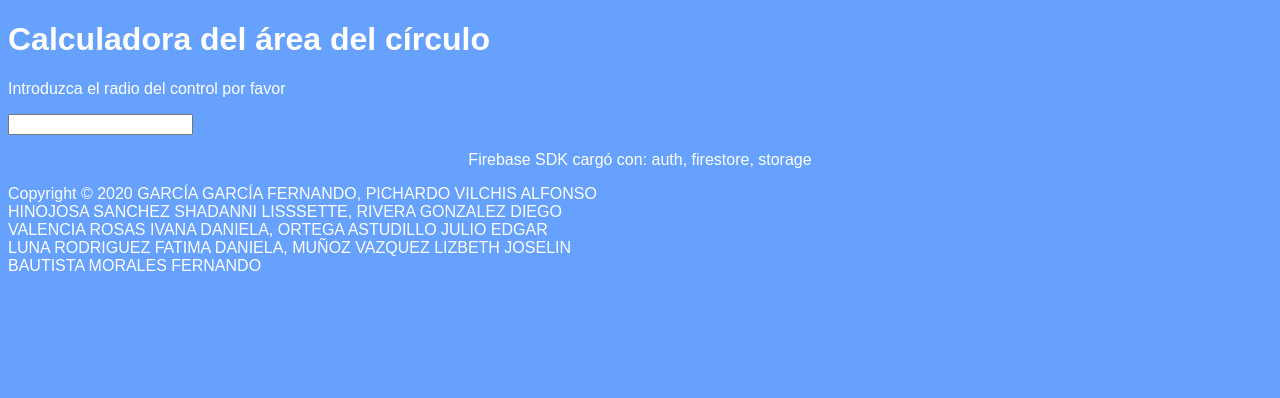
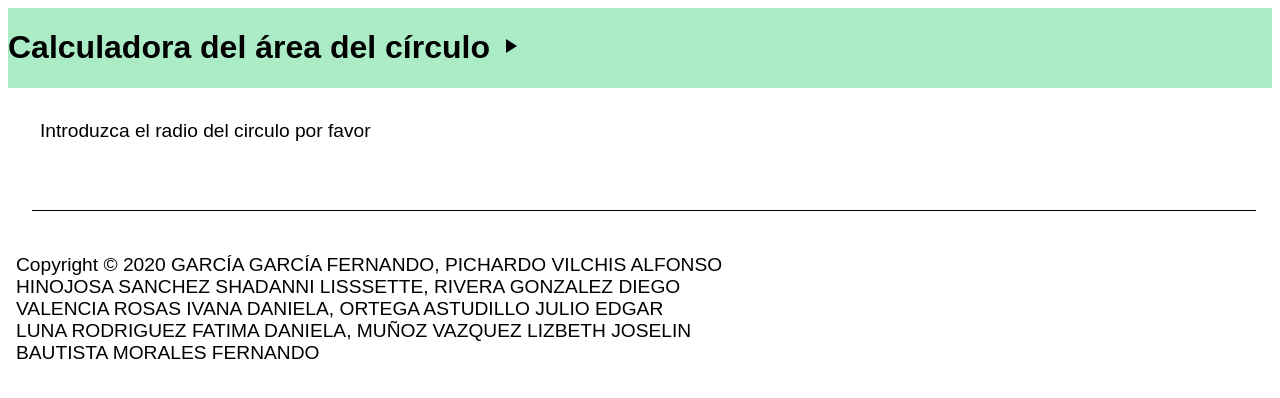
Before and after one commit to gagfe14/proyectopwa, a plain HTML site: page public/index.html in a window 1280 px wide. Drawn offline with Linux system fonts and the light colour scheme; some packages are replaced by stand-ins of ours.

Commit message:
commit estilos

```diff
--- a/public/css/estilos.css
+++ b/public/css/estilos.css
@@ -1,17 +1,105 @@
-body {
-    font-family: sans-serif;
-    background-color:#65a1fd;
-    color: #ffffff;
-}
-body > h1{
-    font-family: sans-serif;
-    color: white;
-    size: 20px;
-    text-align: center;
-}
-body > p{
-    font-family: sans-serif;
-    color: white;
-    size: 12px;
-    text-align: center;
-}
+{
+    margin: 0px;
+    padding: 0px;
+  }
+   :root {
+      --color-primario:  #abebc6 ;
+      --color-hover: #4646462c;
+      --color-secundario: darkblue;
+      --color-componente: black;
+      --altura-etiqueta: 0.7rem;
+      font-family: sans-serif
+    }
+
+    * {
+      box-sizing: border-box;
+    }
+
+    #body {
+      margin: 0;
+    }
+
+    #header {
+      display: flex;
+      position: sticky;
+      top: 0;
+      background-color: var(--color-primario);
+    }
+
+    #h1 {
+      margin: 0;
+      padding: 0.5rem 0 0.5rem 0.5rem;
+      font-size: 1.2rem;
+      margin-right: auto;
+    }
+
+    #button {
+      border: none;
+      padding: 0.5rem;
+      background-color: transparent;
+    }
+
+    button:hover {
+      background-color: var(--color-hover)
+    }
+
+    input {
+      width: 100%;
+      padding: 0;
+      border: none;
+      border-bottom:
+        1px solid var(--color-componente);
+    }
+
+    #icon{
+       margin-right: auto;
+    }
+
+    #barra{
+      width:  60px;
+      margin-top:  260px
+    }
+
+    input,
+    textarea {
+      width: 100%;
+      padding: 2px 0;
+      border: none;
+      border-bottom: 1px solid var(--color-componente);
+    }
+
+    input:focus,
+    textarea:focus {
+      outline: none;
+      border-bottom-color: var(--color-secundario);
+    }
+
+    p {
+      margin: 1rem;
+    }
+
+    p.campo {
+      position: relative;
+      padding-top: var(--altura-etiqueta);
+    }
+
+    p.campo label, output {
+      position: absolute;
+      top: 0;
+      left: 0;
+      font-size: var(--altura-etiqueta);
+      color: var(--color-componente);
+    }
+
+    p.campo.flotante label {
+      top: calc(var(--altura-etiqueta) - 0.2em);
+      font-size: 1em;
+      transition: 0.7s ease-out;
+      padding: 0;
+    }
+
+    p.campo.flotante :focus+label,
+    p.campo.flotante :valid+label {
+      top: 0;
+      font-size: var(--altura-etiqueta);
+    }
--- a/public/index.html
+++ b/public/index.html
@@ -3,6 +3,8 @@
   <head>
     <meta charset="utf-8">
     <meta name="viewport" content="width=device-width, initial-scale=1">
+    <link href="https://fonts.googleapis.com/icon?family=Material+Icons"
+    rel="stylesheet">
     <title>Ejemplo de una PWA</title>
     <script>
       /* invoca a registraServiceWorker instalar la aplicación en el caché del
@@ -69,11 +71,19 @@
     <script src="/__/firebase/init.js"></script>
   <body>
     <form action=javascript:calculaArea();>
-      <header>
+      <header id="header">
         <h1>Calculadora del área del círculo</h1>
+        <button id="button">
+          <span class="material-icons" id="icon">
+            play_arrow
+          </span>
+        </button>
       </header>
-      <p class="campo"><label>Introduzca el radio del control por favor</label></p>
+      <section id="h1">
+      <p class="campo"><label id="h1">Introduzca el radio del circulo por favor</label></p>
+      <br>
       <p class="campo flotante">
+
         <input id=radio type=number required min="0">
       </p>
       <p class="campo flotamte"><output id=outResultado></output></p>
@@ -99,8 +109,11 @@
       }
     </script>
     <p>
-      <output id="mensaje">
-        <progress max="100">Cargando Firebase SDK&hellip;</progress>
+
+      <output id="mensaje" id="button">
+
+
+        <progress max="100" id="barra">Cargando Firebase SDK&hellip;</progress>
       </output>
     </p>
     </h2><mi-footer></mi-footer>
@@ -109,7 +122,7 @@
         let app = firebase.app();
         let apis = ["auth", "firestore", "storage"]
           .filter(api => typeof app[api] === "function");
-        mensaje.value = `Firebase SDK cargó con: ${apis.join(', ')}`;
+        mensaje.value = ``;
       } catch (e) {
         muestraError(e);
       }
```
